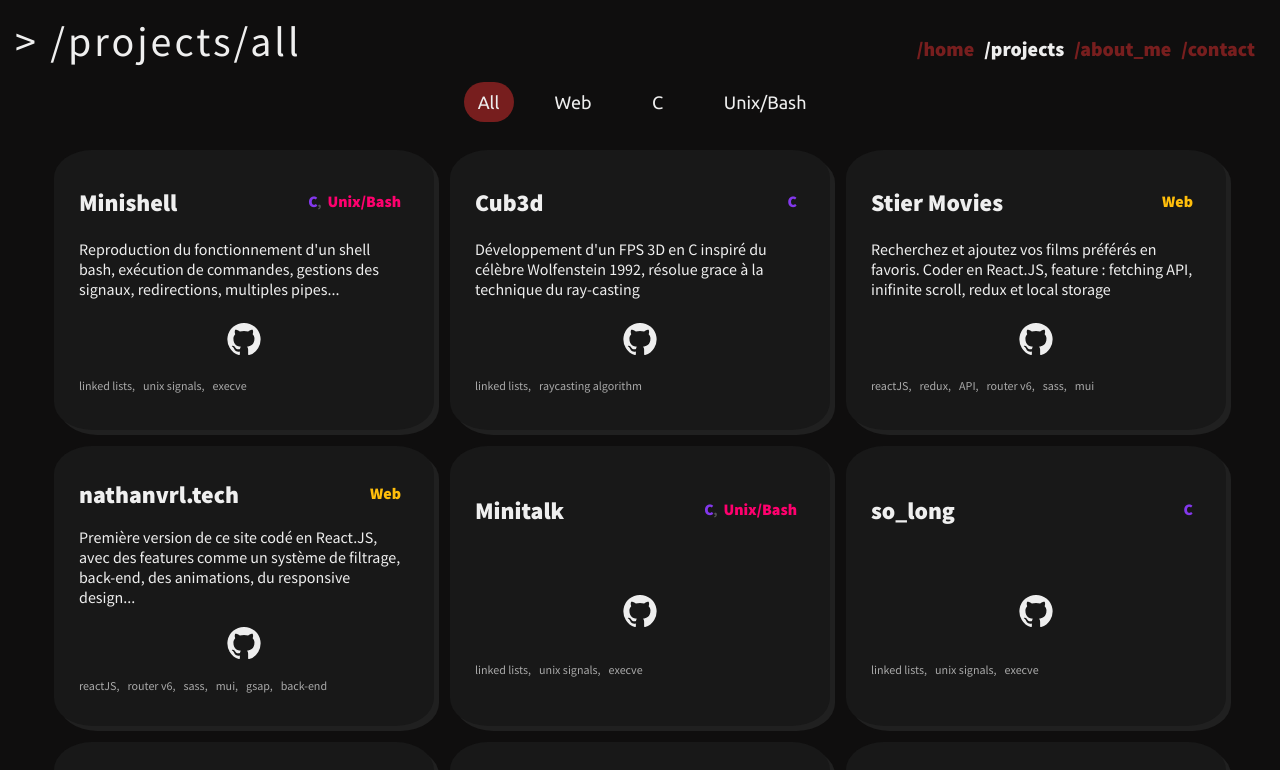
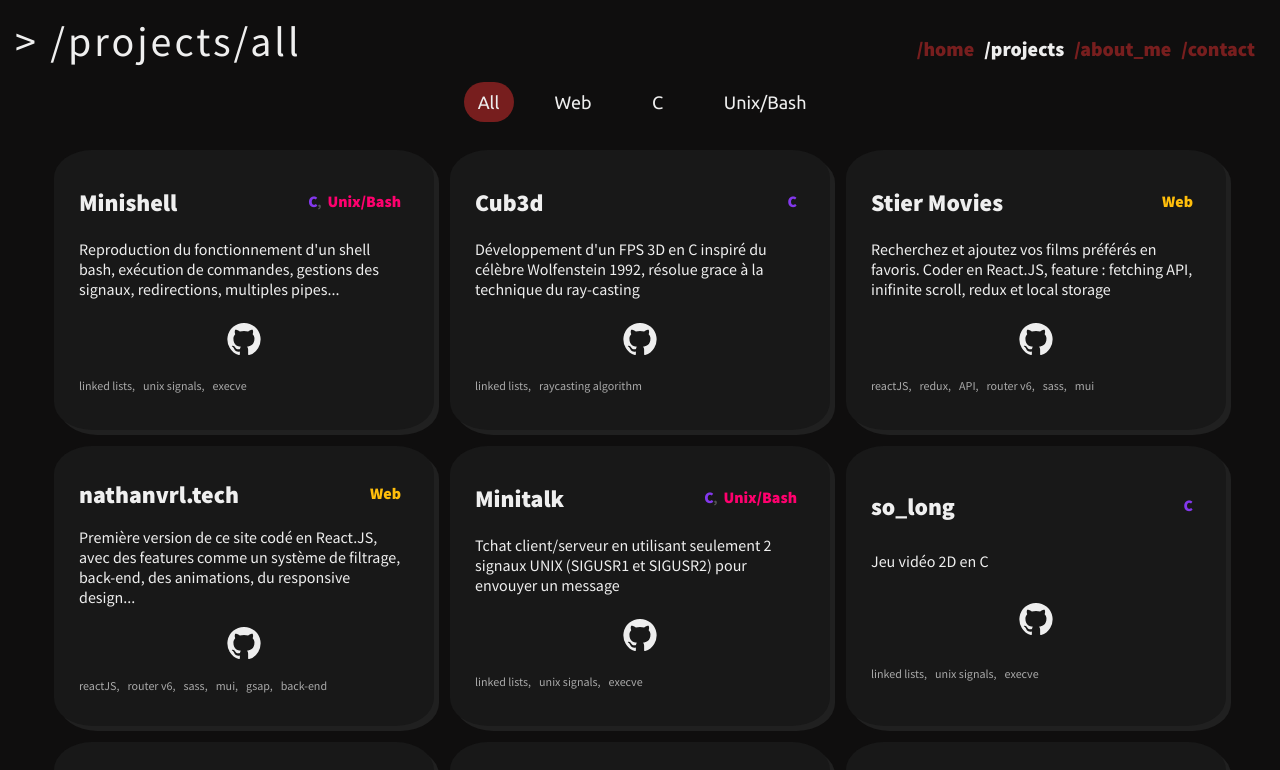
Before and after one commit to natevrl/my_website, a React (Create React App) app: page /projects/all in a window 1280 px wide. Shown: the top 770 px of the page. Built offline with nearby package versions, Linux system fonts and the light colour scheme.

Commit message:
des cards

```diff
--- a/src/data/projectsDb.js
+++ b/src/data/projectsDb.js
@@ -38,7 +38,7 @@ const ProjectsDb = [{
 {
 	"id": uuidv4(),
 	"title": "Minitalk",
-	"description": "",
+	"description": "Tchat client/serveur en utilisant seulement 2 signaux UNIX (SIGUSR1 et SIGUSR2) pour envouyer un message",
 	"link": "https://github.com/natevrl/minitalk",
 	"tags": ["All", "C", "Unix/Bash"],
 	"stack": ["linked lists", "unix signals", "execve"]
@@ -47,7 +47,7 @@ const ProjectsDb = [{
 {
 	"id": uuidv4(),
 	"title": "so_long",
-	"description": "",
+	"description": "Jeu vidéo 2D en C",
 	"link": "https://github.com/natevrl/so_long",
 	"tags": ["All", "C"],
 	"stack": ["linked lists", "unix signals", "execve"]
@@ -73,7 +73,7 @@ const ProjectsDb = [{
 {
 	"id": uuidv4(),
 	"title": "ft_printf",
-	"description": "",
+	"description": "Reproduction de la fonction printf()",
 	"link": "https://github.com/natevrl/ft_printf",
 	"tags": ["All", "C"],
 	"stack": ["linked lists", "unix signals", "execve"]
@@ -82,7 +82,7 @@ const ProjectsDb = [{
 {
 	"id": uuidv4(),
 	"title": "philosophers",
-	"description": "",
+	"description": "Projet multi-threading",
 	"link": "https://github.com/natevrl/philosophers",
 	"tags": ["All", "C"],
 	"stack": ["linked lists", "unix signals", "execve"]
@@ -100,7 +100,7 @@ const ProjectsDb = [{
 {
 	"id": uuidv4(),
 	"title": "libft",
-	"description": "",
+	"description": "Coder une librairie de plus de 50 fonctions en C",
 	"link": "https://github.com/natevrl/42-libft",
 	"tags": ["All", "C"],
 	"stack": ["linked lists", "unix signals", "execve"]
@@ -109,7 +109,7 @@ const ProjectsDb = [{
 {
 	"id": uuidv4(),
 	"title": "blacksmith_",
-	"description": "",
+	"description": "Site web modern statique",
 	"link": "https://github.com/natevrl/Blacksmith_",
 	"tags": ["All", "Web"],
 	"stack": ["HTML/CSS", "Sass"]
@@ -118,7 +118,7 @@ const ProjectsDb = [{
 {
 	"id": uuidv4(),
 	"title": "born2beroot",
-	"description": "",
+	"description": "Administrer et sécuriser un serveur Linux",
 	"link": "https://github.com/natevrl/born2beroot",
 	"tags": ["All", "Unix/Bash"],
 	"stack": ["linked lists", "unix signals", "execve"]
@@ -127,7 +127,7 @@ const ProjectsDb = [{
 {
 	"id": uuidv4(),
 	"title": ".vimrc",
-	"description": "",
+	"description": "setup VIM",
 	"link": "https://github.com/natevrl/.vimrc",
 	"tags": ["All", "Unix/Bash"],
 	"stack": ["linked lists", "unix signals", "execve"]
```
